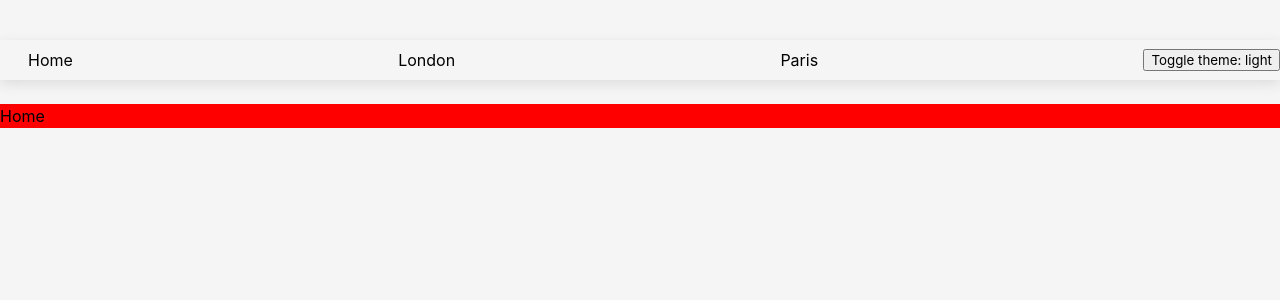
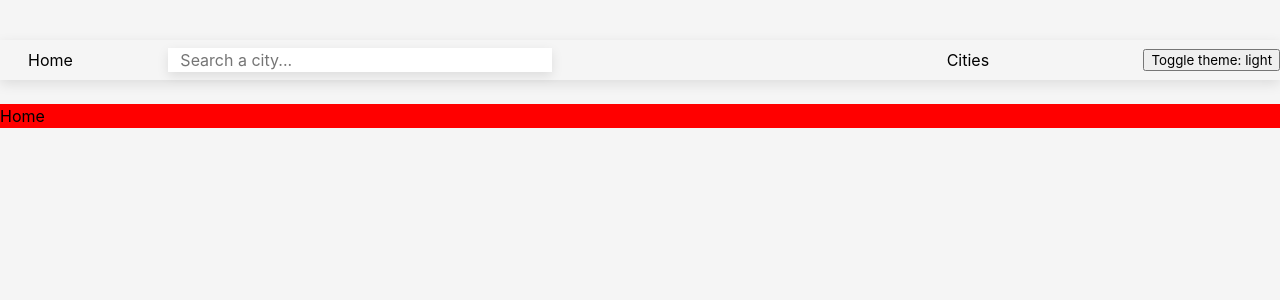
Before and after one commit to had3s1321/weather-app, a Next.js app: page / in a window 1280 px wide. Shown: the top 300 px of the page. Built offline with nearby package versions, Linux system fonts and the light colour scheme.

Commit message:
styled navbar components

```diff
--- a/src/components/NavBar/Dropdown.tsx
+++ b/src/components/NavBar/Dropdown.tsx
@@ -4,11 +4,12 @@ import { useContext } from 'react';
 import Link from 'next/link';
 import Image from 'next/image';
 import { WeatherContext } from '@/lib/contexts/weatherContext';
+import { StyledList } from './styles';
 
 const Dropdown = () => {
 	const { cities } = useContext(WeatherContext);
 	return (
-		<ul>
+		<StyledList>
 			<li>
 				<p>Cities</p>
 				<ul>
@@ -21,7 +22,7 @@ const Dropdown = () => {
 					))}
 				</ul>
 			</li>
-		</ul>
+		</StyledList>
 	);
 };
 
--- a/src/components/NavBar/SearchBar.tsx
+++ b/src/components/NavBar/SearchBar.tsx
@@ -1,6 +1,9 @@
+'use client';
+
 import { useState } from 'react';
+import { StyledInput } from './styles';
 
-const SearchCityForm = () => {
+const SearchBar = () => {
 	const [value, setValue] = useState('');
 
 	const handleChange = (e: React.ChangeEvent<HTMLInputElement>) =>
@@ -8,7 +11,7 @@ const SearchCityForm = () => {
 
 	return (
 		<form>
-			<input
+			<StyledInput
 				onChange={handleChange}
 				value={value}
 				type='text'
@@ -18,4 +21,4 @@ const SearchCityForm = () => {
 	);
 };
 
-export default SearchCityForm;
+export default SearchBar;
--- a/src/components/NavBar/index.tsx
+++ b/src/components/NavBar/index.tsx
@@ -1,6 +1,8 @@
 import Link from 'next/link';
 import ThemeToggler from '@/components/NavBar/ThemeToggler';
 import { StyledNavigation } from './styles';
+import SearchBar from './SearchBar';
+import Dropdown from './Dropdown';
 
 const NavBar = () => {
 	return (
@@ -8,12 +10,8 @@ const NavBar = () => {
 			<Link href='/' style={{ color: 'black' }}>
 				Home
 			</Link>
-			<Link href='/London' style={{ color: 'black' }}>
-				London
-			</Link>
-			<Link href='/Paris' style={{ color: 'black' }}>
-				Paris
-			</Link>
+			<SearchBar />
+			<Dropdown />
 			<ThemeToggler />
 		</StyledNavigation>
 	);
--- a/src/components/NavBar/styles.tsx
+++ b/src/components/NavBar/styles.tsx
@@ -1,6 +1,70 @@
 'use client';
 
 import { styled } from 'styled-components';
+
+export const StyledList = styled.ul`
+	display: block;
+	position: relative;
+	width: 200px;
+
+	li > a {
+		color: black;
+		display: block;
+		text-align: center;
+		text-decoration: none;
+	}
+
+	ul {
+		background: #ddd;
+		height: 0;
+		left: 0;
+		opacity: 0;
+		position: absolute;
+		transition: all 0.5s ease;
+		top: 35px;
+		width: 100%;
+	}
+
+	li:hover ul {
+		height: 200px;
+		opacity: 1;
+		transform: translateY(0);
+	}
+
+	ul a {
+		color: #000;
+		display: block;
+		padding: 5px 20px;
+	}
+
+	p {
+		text-align: center;
+	}
+
+	p:hover {
+		cursor: pointer !important;
+	}
+`;
+
+export const StyledInput = styled.input`
+	width: ${(props) => props.width};
+	display: flex;
+	height: 24px;
+	align-items: center;
+	width: 384px;
+	border: none;
+	box-shadow: rgba(0, 0, 0, 0.1) 0px 4px 12px;
+	padding-left: 12px;
+	margin-right: 200px;
+
+	&:focus {
+		outline: none;
+	}
+
+	&:focus::placeholder {
+		color: transparent;
+	}
+`;
 
 export const StyledNavigation = styled.nav`
 	width: 1280px;
```
